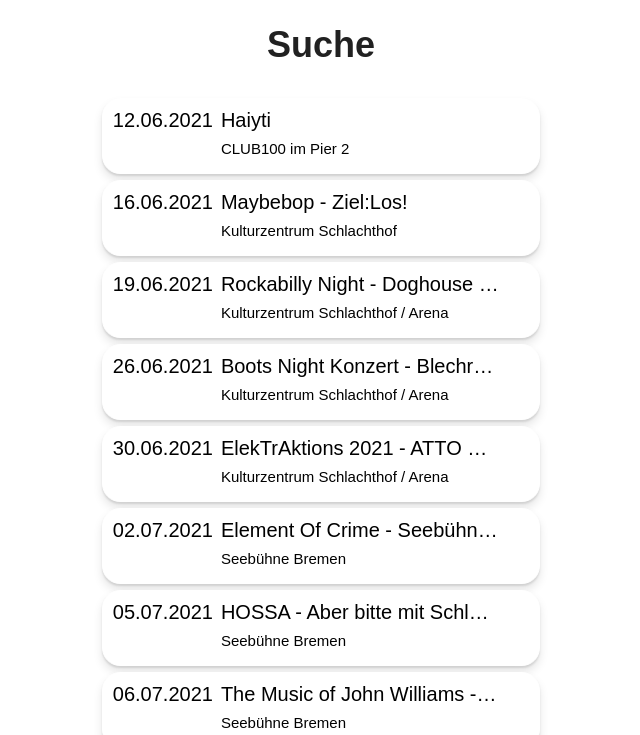
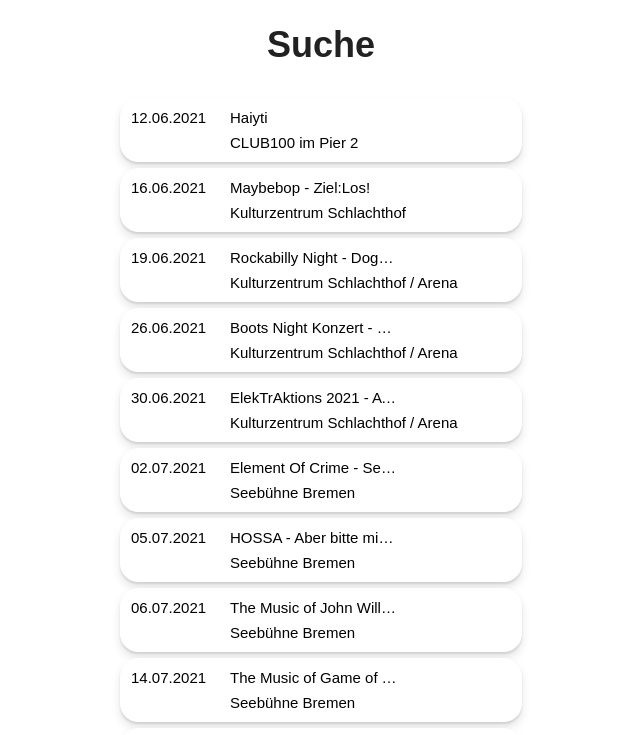
Before and after one commit to frederikebruendermann/capstone-project, a React (Create React App) app: page / in a window 1280 px wide. Shown: the top 735 px of the page, without its empty margins (319-959 px from the left). Built offline with nearby package versions, Linux system fonts and the light colour scheme.

Commit message:
small design fixes

```diff
--- a/src/components/ConcertCard.js
+++ b/src/components/ConcertCard.js
@@ -52,17 +52,17 @@
 `;
 
 const DateStyle = styled.span`
-  font-size: 20px;
+  font-size: 15px;
   grid-area: Date;
 `;
 
 const ArtistStyle = styled.span`
-  font-size: 20px;
+  font-size: 15px;
   grid-area: artistName;
   justify-self: start;
   white-space: nowrap;
   overflow: hidden;
-  max-width: 25ch;
+  max-width: 20ch;
   text-overflow: ellipsis;
 `;
 
```
